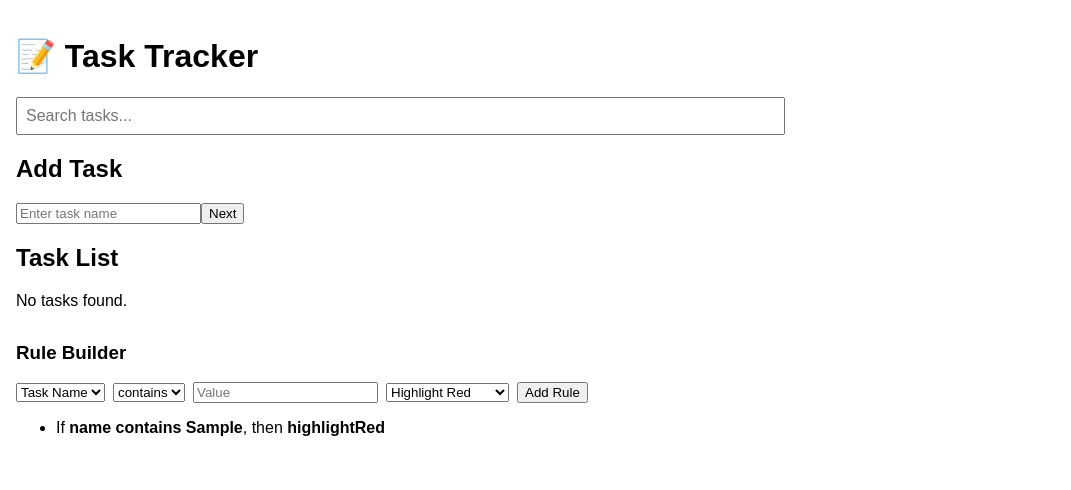
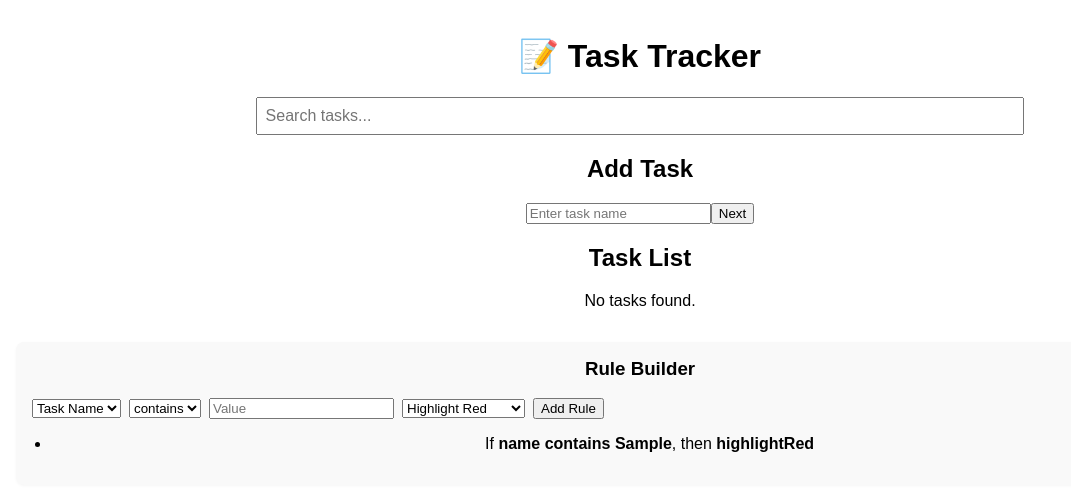
Before and after one commit to Chitransh1234/task-tracker, a React (Create React App) app in the folder task-tracker/: page / in a window 1280 px wide. Both pictures are taken after typing "Sample" into the empty fields and a click on the button "Add Rule". Shown: the top 490 px of the page, without its empty margins (0-1071 px from the left). Built offline with nearby package versions, Linux system fonts and the light colour scheme.

Commit message:
Implement rule builder UI and test all features

```diff
--- a/task-tracker/src/App.js
+++ b/task-tracker/src/App.js
@@ -4,6 +4,7 @@ import TaskList from "./components/TaskList";
 import SearchBar from "./components/SearchBar";
 import RuleBuilder from "./components/RuleBuilder";
 import { evaluateRules } from "./utils/ruleEngine";
+import './App.css';
 
 function App() {
   const [tasks, setTasks] = useState([]);
@@ -90,8 +91,8 @@ function App() {
       <h1>📝 Task Tracker</h1>
 
       {updatedWarnings.length > 0 && (
-        <div style={{ background: "#ffebcc", padding: "10px", marginBottom: "1rem", color: "#b05a00" }}>
-          <strong>Warning:</strong> {updatedWarnings.join(", ")}
+        <div className="warning">
+          ⚠️ {updatedWarnings.join(", ")}
         </div>
       )}
 
--- /dev/null
+++ b/task-tracker/src/components/RuleBuilder.css
@@ -0,0 +1,26 @@
+.rule-builder {
+  margin-top: 2rem;
+  background: #f9f9f9;
+  border-radius: 8px;
+  padding: 1rem;
+  box-shadow: 0 1px 3px rgba(0,0,0,0.04);
+}
+
+.rule-builder h3 {
+  margin-top: 0;
+}
+
+.rule-builder .rule-form {
+  display: flex;
+  gap: 0.5rem;
+  align-items: center;
+  margin-bottom: 1rem;
+}
+
+.rule-builder ul {
+  padding-left: 1.2rem;
+}
+
+.rule-builder li {
+  margin-bottom: 0.5rem;
+}
--- a/task-tracker/src/components/RuleBuilder.js
+++ /dev/null
@@ -1,70 +0,0 @@
-import React, { useState } from "react";
-
-const fields = [
-  { value: "name", label: "Task Name" },
-  { value: "priority", label: "Priority" },
-  // Add more fields as needed
-];
-
-const conditions = [
-  { value: "contains", label: "contains" },
-  { value: "equals", label: "equals" },
-  // Add more conditions as needed
-];
-
-const actions = [
-  { value: "highlightRed", label: "Highlight Red" },
-  { value: "hide", label: "Hide Task" },
-  { value: "sortToTop", label: "Move to Top" },
-  { value: "warnIfTooMany", label: "Warn if too many" },
-  // Add more actions as needed
-];
-
-function RuleBuilder({ rules, setRules }) {
-  const [field, setField] = useState(fields[0].value);
-  const [condition, setCondition] = useState(conditions[0].value);
-  const [value, setValue] = useState("");
-  const [action, setAction] = useState(actions[0].value);
-
-  const handleAddRule = () => {
-    if (!value) return;
-    setRules([
-      ...rules,
-      { field, condition, value, action }
-    ]);
-    setValue("");
-  };
-
-  return (
-    <div style={{ marginTop: "2rem" }}>
-      <h3>Rule Builder</h3>
-      <div style={{ display: "flex", gap: "0.5rem", alignItems: "center" }}>
-        <select value={field} onChange={e => setField(e.target.value)}>
-          {fields.map(f => <option key={f.value} value={f.value}>{f.label}</option>)}
-        </select>
-        <select value={condition} onChange={e => setCondition(e.target.value)}>
-          {conditions.map(c => <option key={c.value} value={c.value}>{c.label}</option>)}
-        </select>
-        <input
-          type="text"
-          placeholder="Value"
-          value={value}
-          onChange={e => setValue(e.target.value)}
-        />
-        <select value={action} onChange={e => setAction(e.target.value)}>
-          {actions.map(a => <option key={a.value} value={a.value}>{a.label}</option>)}
-        </select>
-        <button onClick={handleAddRule}>Add Rule</button>
-      </div>
-      <ul>
-        {rules.map((rule, idx) => (
-          <li key={idx}>
-            If <b>{rule.field}</b> <b>{rule.condition}</b> <b>{rule.value}</b>, then <b>{rule.action}</b>
-          </li>
-        ))}
-      </ul>
-    </div>
-  );
-}
-
-export default RuleBuilder;
--- a/task-tracker/src/components/RuleBuilder.jsx
+++ b/task-tracker/src/components/RuleBuilder.jsx
@@ -1,67 +1,71 @@
 import React, { useState } from "react";
+import './RuleBuilder.css';
 
-const fields = ["name", "priority"];
-const conditions = ["contains", "equals"];
-const actions = ["highlightRed", "hide", "warnIfTooMany", "sortToTop"];
+const fields = [
+  { value: "name", label: "Task Name" },
+  { value: "priority", label: "Priority" },
+  // Add more fields as needed
+];
 
-export default function RuleBuilder({ rules, setRules }) {
-  const [field, setField] = useState("name");
-  const [condition, setCondition] = useState("contains");
+const conditions = [
+  { value: "contains", label: "contains" },
+  { value: "equals", label: "equals" },
+  // Add more conditions as needed
+];
+
+const actions = [
+  { value: "highlightRed", label: "Highlight Red" },
+  { value: "hide", label: "Hide Task" },
+  { value: "sortToTop", label: "Move to Top" },
+  { value: "warnIfTooMany", label: "Warn if too many" },
+  // Add more actions as needed
+];
+
+function RuleBuilderComponent({ rules, setRules }) {
+  const [field, setField] = useState(fields[0].value);
+  const [condition, setCondition] = useState(conditions[0].value);
   const [value, setValue] = useState("");
-  const [action, setAction] = useState("highlightRed");
+  const [action, setAction] = useState(actions[0].value);
 
-  const addRule = () => {
-    const newRule = { field, condition, value, action };
-    setRules([...rules, newRule]);
+  const handleAddRule = () => {
+    if (!value) return;
+    setRules([
+      ...rules,
+      { field, condition, value, action }
+    ]);
     setValue("");
   };
 
-  const deleteRule = (index) => {
-    const updated = [...rules];
-    updated.splice(index, 1);
-    setRules(updated);
-  };
-
   return (
-    <div style={{ marginTop: "2rem" }}>
-      <h2>Rule Builder</h2>
-      <div>
-        <select value={field} onChange={(e) => setField(e.target.value)}>
-          {fields.map((f) => (
-            <option key={f} value={f}>{f}</option>
-          ))}
+    <div className="rule-builder">
+      <h3>Rule Builder</h3>
+      <div className="rule-form">
+        <select value={field} onChange={e => setField(e.target.value)}>
+          {fields.map(f => <option key={f.value} value={f.value}>{f.label}</option>)}
         </select>
-        <select value={condition} onChange={(e) => setCondition(e.target.value)}>
-          {conditions.map((c) => (
-            <option key={c} value={c}>{c}</option>
-          ))}
+        <select value={condition} onChange={e => setCondition(e.target.value)}>
+          {conditions.map(c => <option key={c.value} value={c.value}>{c.label}</option>)}
         </select>
         <input
           type="text"
+          placeholder="Value"
           value={value}
-          onChange={(e) => setValue(e.target.value)}
-          placeholder="Enter value"
+          onChange={e => setValue(e.target.value)}
         />
-        <select value={action} onChange={(e) => setAction(e.target.value)}>
-          {actions.map((a) => (
-            <option key={a} value={a}>{a}</option>
-          ))}
+        <select value={action} onChange={e => setAction(e.target.value)}>
+          {actions.map(a => <option key={a.value} value={a.value}>{a.label}</option>)}
         </select>
-        <button onClick={addRule}>Add Rule</button>
+        <button onClick={handleAddRule}>Add Rule</button>
       </div>
-
-      {rules.length > 0 && (
-        <ul style={{ marginTop: "1rem" }}>
-          {rules.map((r, i) => (
-            <li key={i}>
-              <strong>{r.field}</strong> {r.condition} <em>"{r.value}"</em> → {r.action}
-              <button onClick={() => deleteRule(i)} style={{ marginLeft: "8px" }}>
-                Delete
-              </button>
-            </li>
-          ))}
-        </ul>
-      )}
+      <ul>
+        {rules.map((rule, idx) => (
+          <li key={idx}>
+            If <b>{rule.field}</b> <b>{rule.condition}</b> <b>{rule.value}</b>, then <b>{rule.action}</b>
+          </li>
+        ))}
+      </ul>
     </div>
   );
 }
+
+export default RuleBuilderComponent;
--- a/task-tracker/src/components/TaskList.css
+++ b/task-tracker/src/components/TaskList.css
@@ -1,3 +1,32 @@
+.task-card {
+  background: #fff;
+  border: 1px solid #e0e0e0;
+  border-radius: 8px;
+  margin: 0.5rem 0;
+  padding: 1rem;
+  box-shadow: 0 2px 4px rgba(0,0,0,0.03);
+  display: flex;
+  align-items: center;
+  justify-content: space-between;
+  transition: opacity 0.2s;
+}
+
+.task-card.hide {
+  opacity: 0.5;
+}
+
+.task-card .priority {
+  background: #f5f5f5;
+  border-radius: 4px;
+  padding: 2px 8px;
+  font-size: 0.85em;
+  margin-left: 0.5rem;
+}
+
+.task-card.highlight {
+  color: #b71c1c;
+}
+
 .task-item {
   display: flex;
   justify-content: space-between;
```
